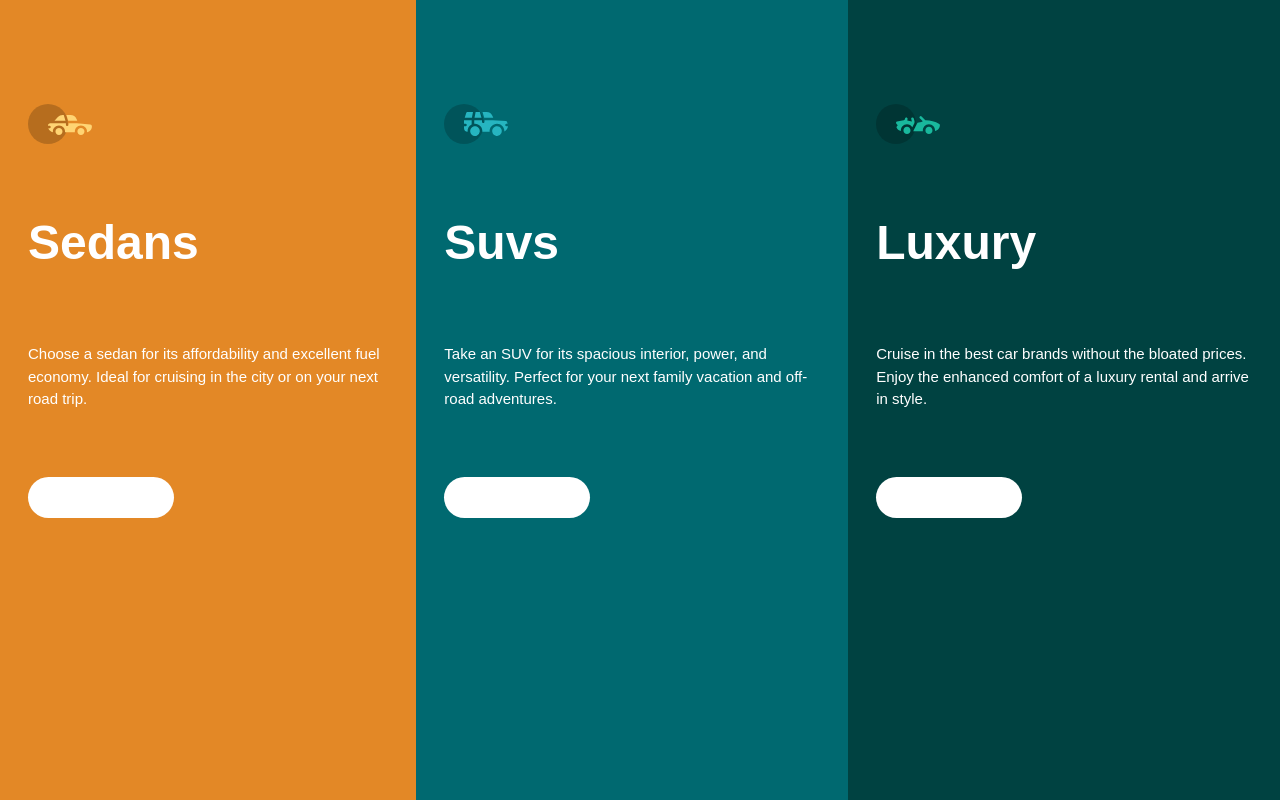
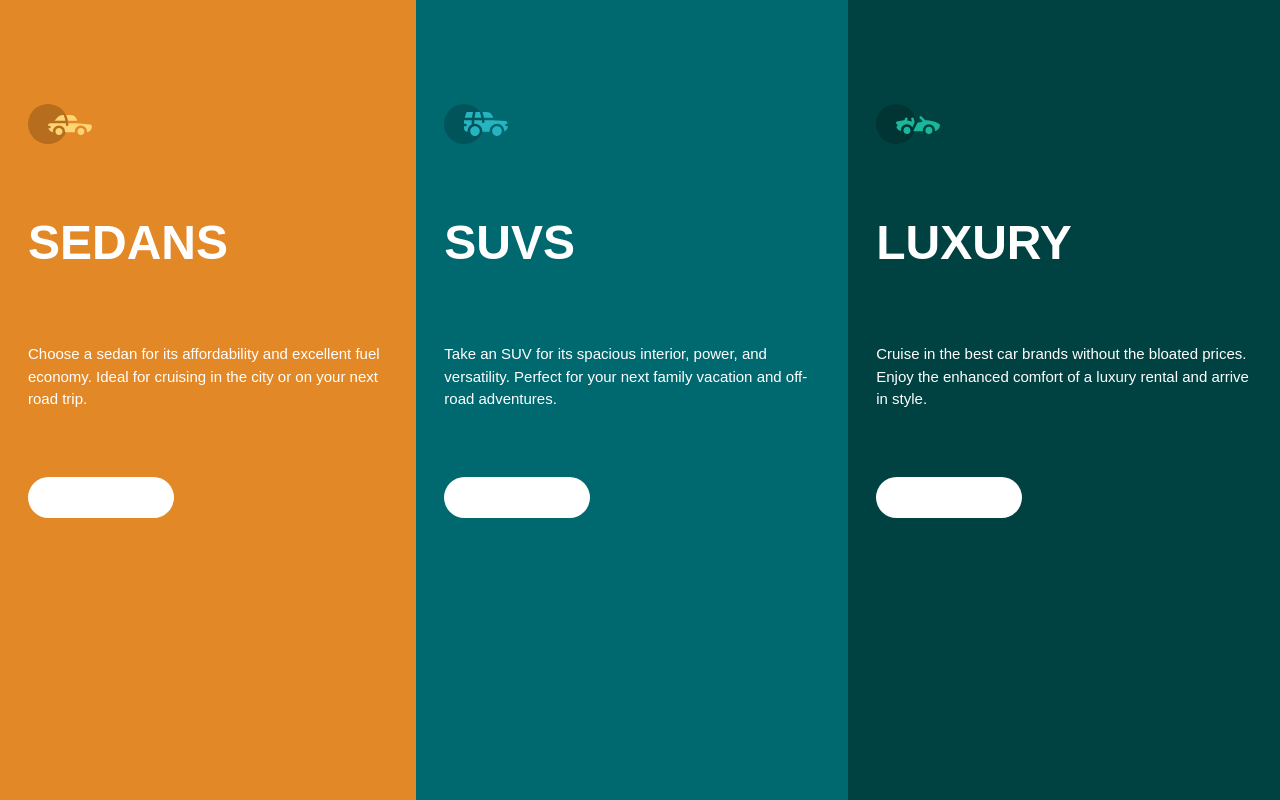
Before and after one commit to ainunnfh/3-column-preview-card-component, a Next.js app: page / in a window 1280 px wide. Built offline with nearby package versions, Linux system fonts and the light colour scheme; a web font is replaced by a local one.

Commit message:
💄card.tsx: change font

```diff
--- a/src/app/components/Card.tsx
+++ b/src/app/components/Card.tsx
@@ -1,4 +1,5 @@
 import React from "react";
+// import { Lexend_Deca } from "next/font/google";
 
 interface ICardProps {
   color: "orange" | "teal" | "dark-green";
@@ -20,14 +21,15 @@ const colorText = {
 };
 
 const Card: React.FC<ICardProps> = (props) => {
-  console.log(`Card ${props.color}`);
   return (
-    <div className={`flex flex-col p-7 ${colorClasses[props.color]} h-screen `}>
+    <div className={`flex flex-col p-7 ${colorClasses[props.color]} h-screen`}>
       <div className={`flex flex-col gap-4 justify-evenly md:gap-0 md:h-3/4`}>
         <div className="">
           <img src={props.image}></img>
         </div>
-        <div className="font-bold text-5xl">{props.title}</div>
+        <div className="text-5xl font-lexend uppercase font-semibold">
+          {props.title}
+        </div>
         <div className="font-normal text-[15px]">{props.description}</div>
         <div className="">
           <a
```
